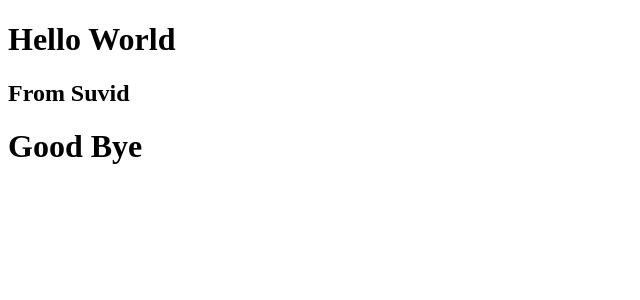
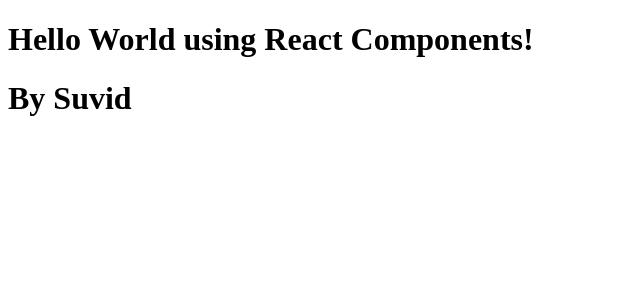
Before and after one commit to guglanisuvid/React-Practice, a React (Vite) app: page / in a window 1280 px wide. Shown: the top 300 px of the page, without its empty margins (0-640 px from the left). Built offline with nearby package versions, Linux system fonts and the light colour scheme.

Commit message:
Exploring React Functional Components

```diff
--- a/App.js
+++ b/App.js
@@ -1,18 +1,25 @@
 import React from "react";
 import ReactDOM from "react-dom/client";
 
-const str = React.createElement("div", { id: "parent" }, [
-    React.createElement("div", { id: "child1" }, [
-        React.createElement("h1", {}, "Hello World"),
-        React.createElement("h2", {}, "From Suvid"),
-    ]),
-    React.createElement(
-        "div",
-        { id: "child2" },
-        React.createElement("h1", {}, "Good Bye")
-    ),
-]);
+const hw = <h1>Hello World Using JSX!</h1>
+
+const Name = () => (
+    <h1>
+        By Suvid
+    </h1>
+);
+
+const Hw = () => (
+
+    <div>
+        <h1>
+            Hello World using React Components!
+        </h1>
+
+        <Name />
+    </div>
+);
 
 const root = ReactDOM.createRoot(document.getElementById("root"));
 
-root.render(str);
+root.render(<Hw />);
--- a/package.json
+++ b/package.json
@@ -3,6 +3,8 @@
   "version": "1.0.0",
   "description": "Practicing ReactJs",
   "scripts": {
+    "start": "parcel index.html",
+    "build": "parcel build index.html",
     "test": "jest"
   },
   "repository": {
```
